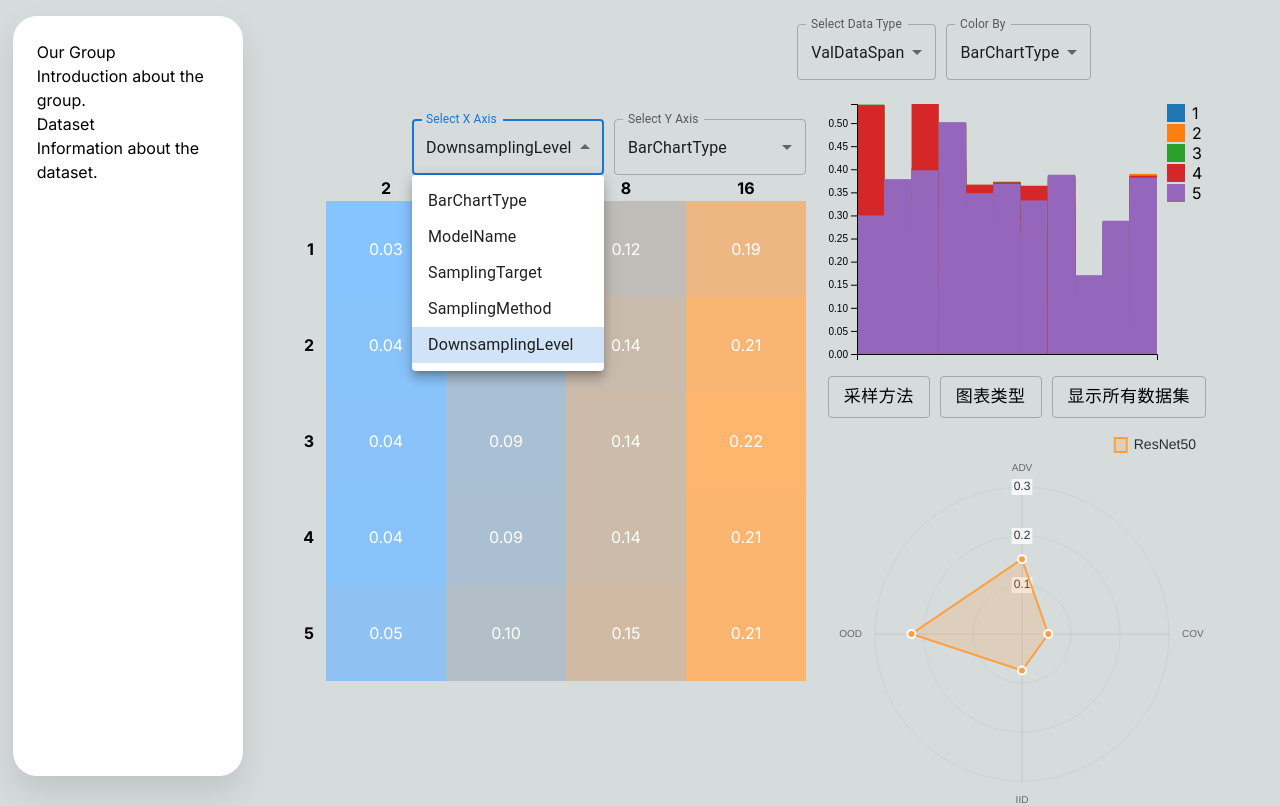
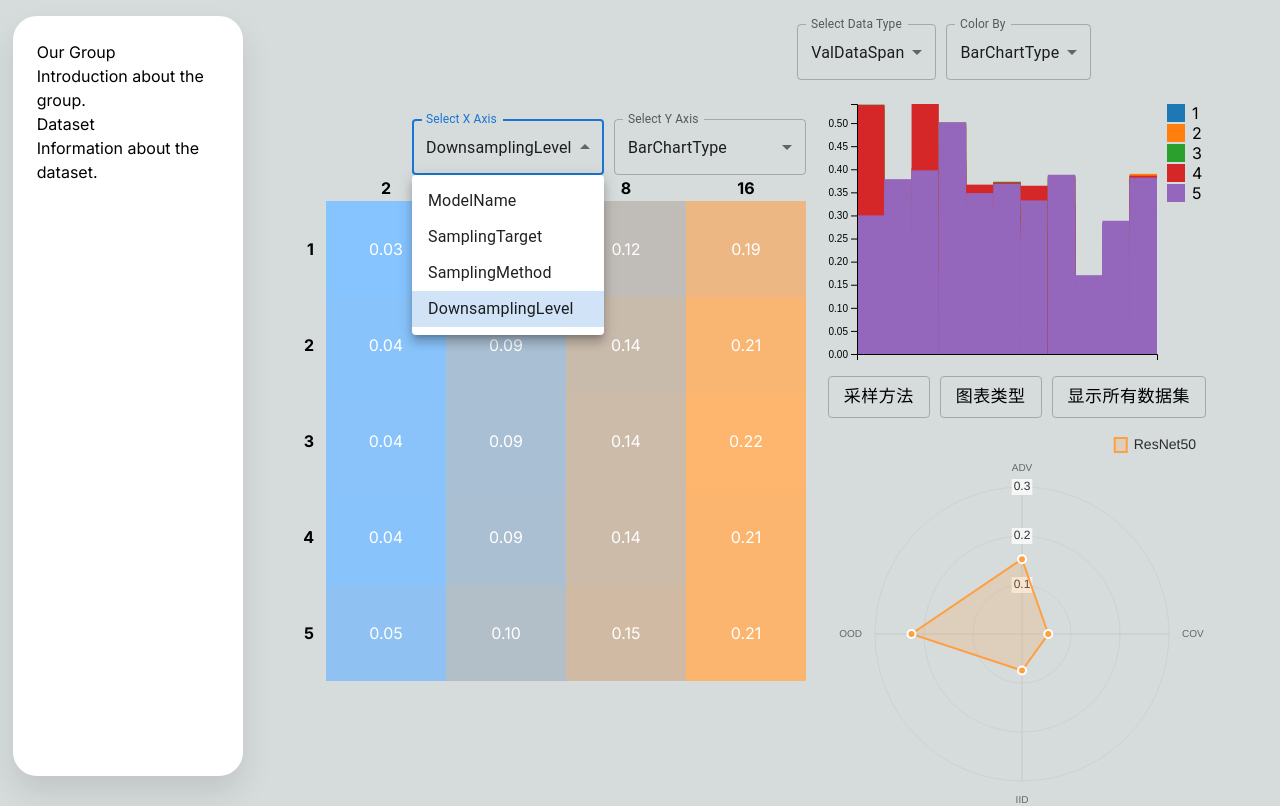
Before and after one commit to JA101617/Visualization-visual-comparison-interface, a Next.js app: page / in a window 1280 px wide. Both pictures are taken after a click on the element "DownsamplingLevel". Built offline with nearby package versions, Linux system fonts and the light colour scheme.

Commit message:
增加了色块图横纵轴不能选相同变量的限制

```diff
--- a/app/Heatmap.js
+++ b/app/Heatmap.js
@@ -150,8 +150,8 @@ const Heatmap = ({xOption: propsXOption, yOption: propsYOption, onHeatmapSelect,
           label="Select X Axis"
           onChange={(opt_click) => handleXOptionChange(opt_click.target.value)}
         >
-          {Object.keys(options).map((key) => (
-            <MenuItem key={key} value={key}>
+          {Object.keys(options).filter(key => key !== stateYOption).map((key) => (
+            <MenuItem key={key} value={key} >
               {key}
             </MenuItem>
           ))}
@@ -166,7 +166,7 @@ const Heatmap = ({xOption: propsXOption, yOption: propsYOption, onHeatmapSelect,
           label="Select Y Axis"
           onChange={(opt_click) => handleYOptionChange(opt_click.target.value)}
         >
-          {Object.keys(options).map((key) => (
+          {Object.keys(options).filter(key => key !== stateXOption).map((key) => (
             <MenuItem key={key} value={key}>
               {key}
             </MenuItem>
```
